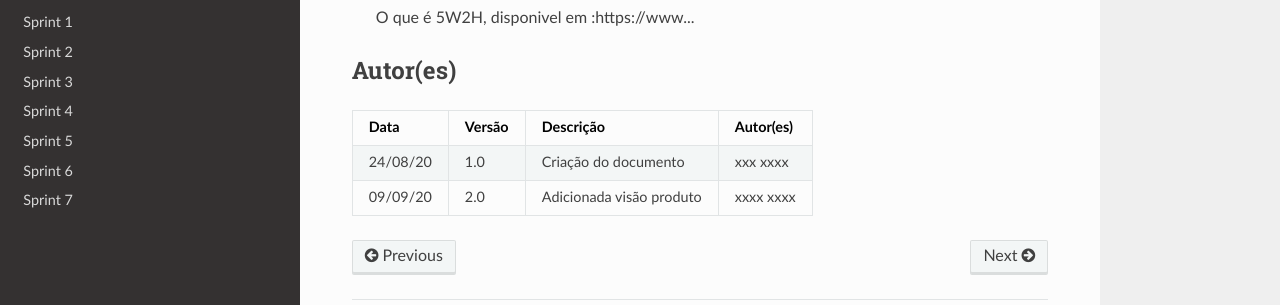
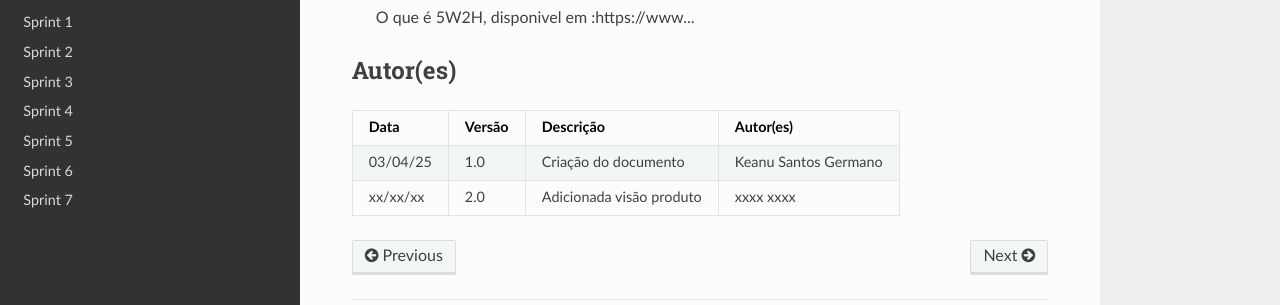
Before and after one commit to Projetos-de-Extensao/PFE_25.1_8001_IV, an MkDocs documentation site: the page built from docs/base/5w2h.md, in a window 1280 px wide and 900 px high, scrolled down 1036 px. Shown: the part 531-836 px from the top of the window. Built offline with MkDocs 1.6.1, drawn with Linux system fonts in a browser that asks for light colours; nearby versions of some CDN libraries.

Commit message:
Update 5w2h.md

```diff
--- a/docs/base/5w2h.md
+++ b/docs/base/5w2h.md
@@ -61,5 +61,5 @@ O 5W2H é um técnica bem simples e de fácil entendimento, sem a necessidade de
 ## Autor(es)
 | Data | Versão | Descrição | Autor(es) |
 | -- | -- | -- | -- |
-| 24/08/20 | 1.0 | Criação do documento | xxx xxxx |
-| 09/09/20 | 2.0 | Adicionada visão produto | xxxx xxxx |
+| 03/04/25 | 1.0 | Criação do documento | Keanu Santos Germano |
+| xx/xx/xx | 2.0 | Adicionada visão produto | xxxx xxxx |
```
